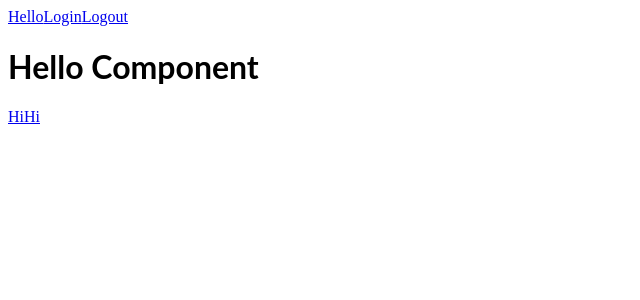
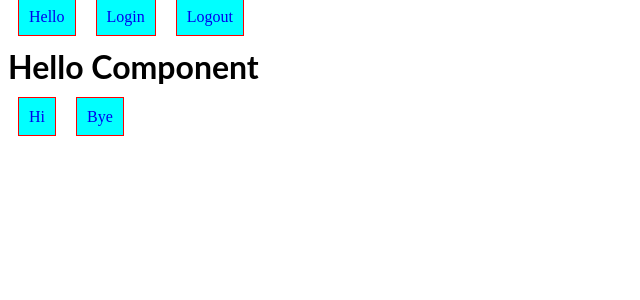
Before and after one commit to makesh-kumar/angular-features, an Angular app: page /hello in a window 1280 px wide. Shown: the top 300 px of the page, without its empty margins (0-640 px from the left). Built offline with nearby package versions, Linux system fonts and the light colour scheme.

Commit message:
4 files modified, 1 added

```diff
--- a/src/app/app.module.ts
+++ b/src/app/app.module.ts
@@ -7,6 +7,7 @@ import { ByeComponent, HelloComponent, HiComponent } from './hello.component';
 import { LoginModule } from './Login/login.module';
 import { RouterModule } from '@angular/router';
 import { AppRoutingModule } from './app.routing.module';
+import { ErrorComponent } from './error.component';
 
 @NgModule({
   imports: [BrowserModule, FormsModule, RouterModule, AppRoutingModule],
--- a/src/app/app.routing.module.ts
+++ b/src/app/app.routing.module.ts
@@ -1,6 +1,7 @@
 import { NgModule } from '@angular/core';
 import { RouterModule, Routes } from '@angular/router';
-import { HelloComponent, HiComponent } from './hello.component';
+import { ErrorComponent } from './error.component';
+import { ByeComponent, HelloComponent, HiComponent } from './hello.component';
 
 const routes: Routes = [
   {
@@ -8,7 +9,7 @@ const routes: Routes = [
     component: HelloComponent,
     children: [
       { path: 'hi', component: HiComponent },
-      { path: 'hello', component: HelloComponent },
+      { path: 'bye', component: ByeComponent },
     ],
   },
   {
--- a/src/app/hello.component.ts
+++ b/src/app/hello.component.ts
@@ -4,8 +4,8 @@ import { Component, Input } from '@angular/core';
   selector: 'hello',
   template: `<h1>Hello Component</h1>
 
-  <a routerLink="/hi">Hi</a>
-  <a routerLink="/bye">Hi</a>
+  <a routerLink="./hi">Hi</a>
+  <a routerLink="./bye">Bye</a>
 
 
   <router-outlet></router-outlet>
--- a/src/styles.css
+++ b/src/styles.css
@@ -1 +1,10 @@
 /* Add application styles & imports to this file! */
+
+a {
+  padding: 10px;
+  border: 1px solid red;
+  text-decoration: none;
+  margin: 10px;
+  width: 50px;
+  background-color: aqua;
+}
```
Also changed, not shown: src/app/error.component.ts (added, +7 -0 lines).
